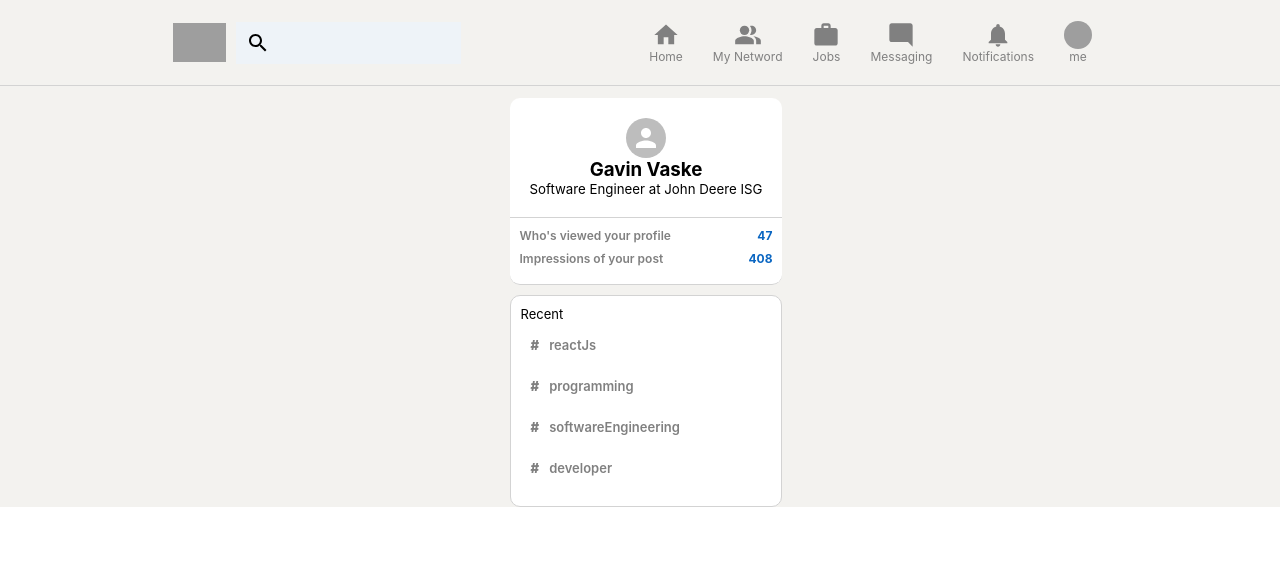
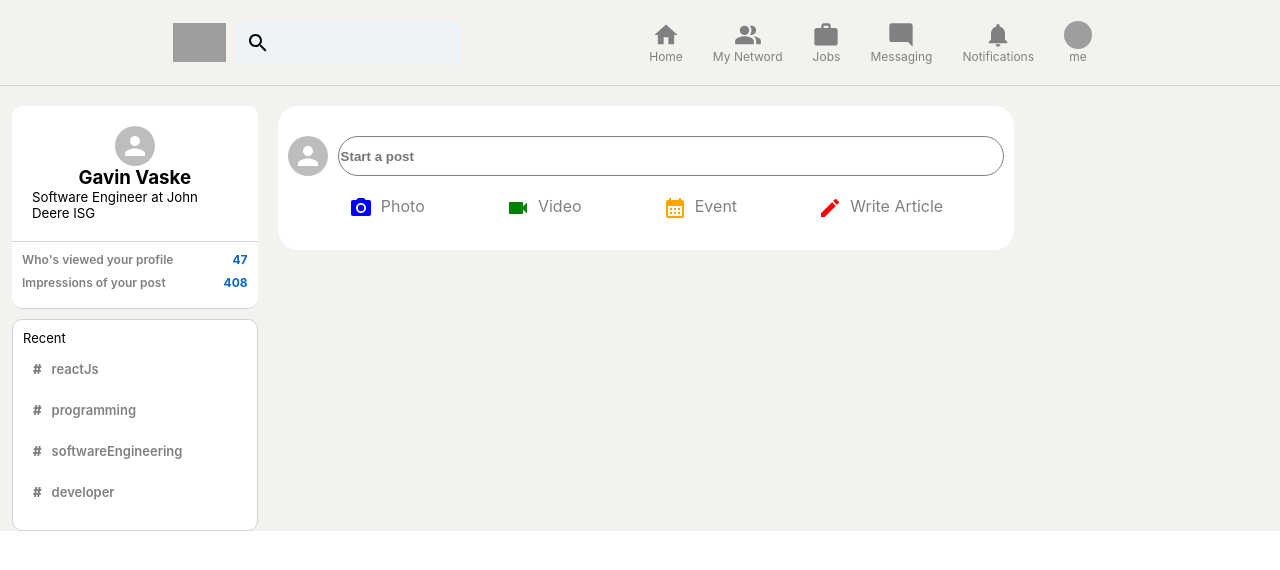
Before and after one commit to gavinvaske/linkedin-clone, a React (Create React App) app: page / in a window 1280 px wide. Shown: the top 570 px of the page. Built offline with nearby package versions, Linux system fonts and the light colour scheme; grey boxes are pictures that could not be loaded.

Commit message:
create Feed component; add Button component

```diff
--- a/src/components/App/App.css
+++ b/src/components/App/App.css
@@ -2,7 +2,6 @@
   background-color: #f3f2ef;
   display: flex;
   flex-direction: column;
-  align-items: center;
 }
 
 .app-body {
--- a/src/components/App/App.js
+++ b/src/components/App/App.js
@@ -2,6 +2,7 @@ import React from 'react';
 import './App.css';
 import Header from '../Header/Header';
 import Sidebar from '../Sidebar/Sidebar';
+import Feed from '../Feed/Feed';
 
 function App() {
   return (
@@ -9,6 +10,7 @@ function App() {
       <Header />
       <div className="app-body">
         <Sidebar />
+        <Feed />
       </div>
 
     </div>
--- /dev/null
+++ b/src/components/Button/Button.js
@@ -0,0 +1,9 @@
+import React from 'react';
+import './Button.scss';
+
+export default function Button({Icon, title, iconColor}) {
+  return <div class='button'>
+    {Icon && <Icon style={{'color': iconColor}}/>}
+    <p className='button-title'>{title}</p>
+  </div>
+}
--- /dev/null
+++ b/src/components/Button/Button.scss
@@ -0,0 +1,16 @@
+.button {
+  display: flex;
+  padding: 10px;
+  background-color: white;
+  justify-content: space-evenly;
+
+  &:hover {
+    background-color: whitesmoke;
+  }
+
+  .button-title {
+    margin-left: 8px;
+    color: gray;
+    font-weight: 400;
+  }
+}
--- /dev/null
+++ b/src/components/Feed/Feed.js
@@ -0,0 +1,39 @@
+import React from 'react';
+import './Feed.scss';
+import { Avatar } from '@mui/material';
+import CameraAltIcon from '@mui/icons-material/CameraAlt';
+import Button from '../Button/Button';
+import VideocamIcon from '@mui/icons-material/Videocam';
+import CalendarMonthIcon from '@mui/icons-material/CalendarMonth';
+import CreateIcon from '@mui/icons-material/Create';
+
+export default function Feed() {
+  return <div className="feed">
+    <div className='feed-input-container'>
+      <Avatar className='feed-input-container-avatar'/>
+      <input placeholder='Start a post'></input>
+    </div>
+    <div className='post-type-options'>
+      <Button
+        Icon={CameraAltIcon}
+        title='Photo'
+        iconColor='blue'
+      />
+      <Button
+        Icon={VideocamIcon}
+        title='Video'
+        iconColor='green'
+      />
+      <Button
+        Icon={CalendarMonthIcon}
+        title='Event'
+        iconColor='orange'
+      />
+      <Button
+        Icon={CreateIcon}
+        title='Write Article'
+        iconColor='red'
+      />
+    </div>
+  </div>
+}
--- /dev/null
+++ b/src/components/Feed/Feed.scss
@@ -0,0 +1,33 @@
+.feed {
+  background-color: white;
+  border-radius: 20px;
+  flex: .6;
+  margin: 0 20px;
+  padding: 20px 0;
+  height: fit-content;
+}
+
+.feed-input-container {
+  display: flex;
+  padding: 10px;
+}
+
+.post-type-options {
+  display: flex;
+  justify-content: space-evenly;
+  border-bottom-left-radius: 20px;
+  border-bottom-right-radius: 20px;
+}
+
+.feed-input-container-avatar {
+  margin-right: 10px;
+}
+
+.feed-input-container {
+  input {
+    width: 100%;
+    border-radius: 28px;
+    border: 0.1px solid gray;
+    font-weight: 600;
+  }
+}
--- a/src/components/Header/Header.scss
+++ b/src/components/Header/Header.scss
@@ -9,6 +9,7 @@
   position: sticky;
   top: 0;
   z-index: 999;
+  margin-bottom: 20px;
 
   .header-left {
     display: flex;
--- a/src/components/Sidebar/Sidebar.scss
+++ b/src/components/Sidebar/Sidebar.scss
@@ -1,8 +1,8 @@
 .sidebar {
   position: sticky;
   border-radius: 12px;
-  margin-top: 12px;
   margin-left: 12px;
+  flex: .2;
 
   .sidebar-top {
     border-top-right-radius: 10px;
```
